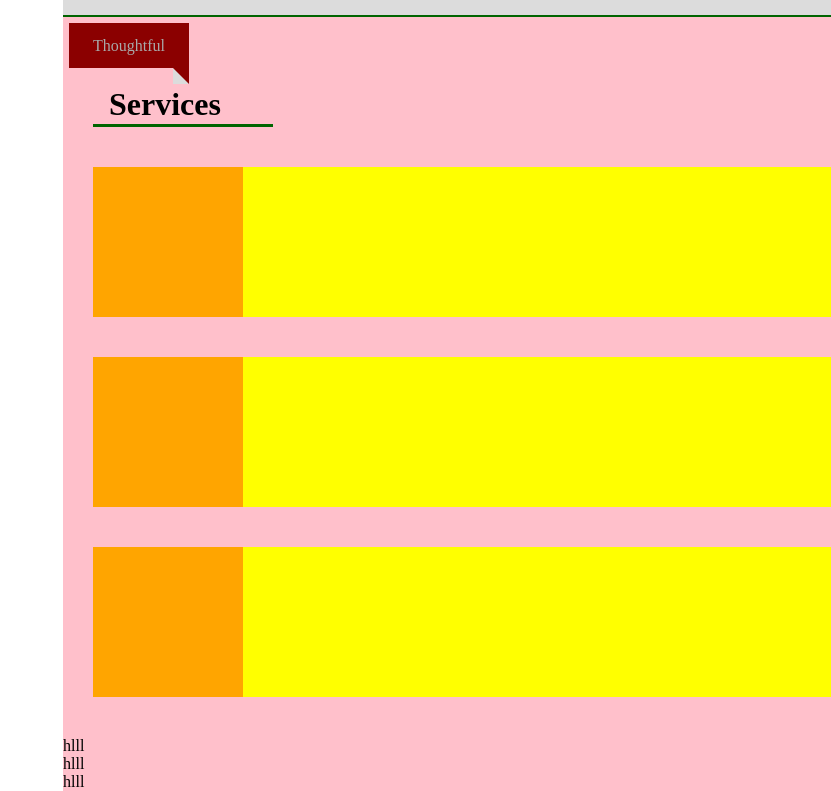
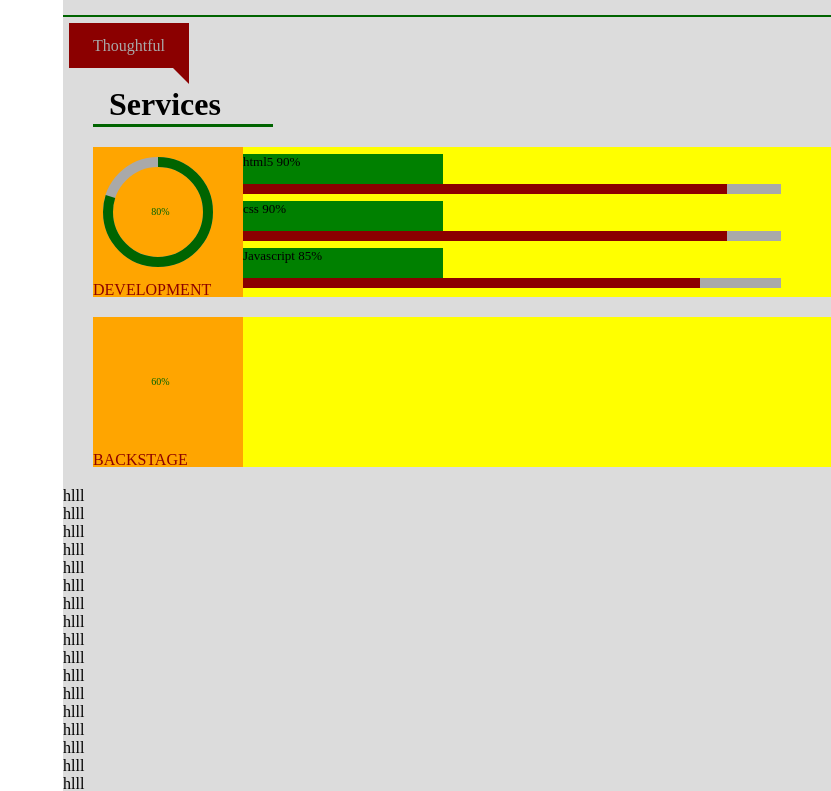
Before and after one commit to wbh1234/wangbaihui, a plain HTML site: page index.html in a window 1280 px wide. Shown: the part 1540-2331 px from the top of the page, without its empty margins (449-1280 px from the left). Drawn offline with Linux system fonts and the light colour scheme.

Commit message:
My personal websit the background come on the first day the two day the menu is a question
introduce me and have a good start

I learn many knowledge that I don't know president, and I'm so happy

```diff
--- a/css/index.css
+++ b/css/index.css
@@ -266,23 +266,73 @@
 #skill{
     width: 60%;
     float: right;
-    background:pink;
+    background:gainsboro;
 
 
 }
-#skill #skill_contain{
+#skill .skill_contain{
     width: 100%;
     overflow: hidden;
 }
 #skill .skill_spect{
     width: 100%;
     height:150px;
+    /*border:solid 1px darkgreen;*/
     background:yellow;
-    margin:40px 30px;
+    margin:20px 30px;
 }
 .skill_spect .circle{
     display: block;
     width: 150px;
     height: 150px;
     background: orange;
+    float: left;
+    position: relative;
 }
+.circle .percent{
+    display: block;
+    width: 30px;
+    height: 130px;
+    text-align: center;
+    line-height: 130px;
+    font-size:10px;
+    color: darkgreen;
+    position: absolute;
+    top: 0;
+    left: 35%;
+}
+.circle h7{
+    color: darkred;
+}
+.skill_spect .skill_tree{
+    width: 200px;
+    height: 30px;
+    margin-top:7px;
+    background:green;
+    float: left;
+    font-size: 13px;
+    overflow: hidden;
+    /*float: right;*/
+}
+.skill_spect .tree_one{
+    width: 70%;
+    height: 10px;
+    background: darkgrey;
+    float: left;
+    /*overflow: hidden;*/
+}
+.tree_one #tree_one_tt{
+    width:90%;
+    height: 10px;
+    background:darkred;
+}
+.tree_one #tree_one_dd{
+    width:90%;
+    height: 10px;
+    background:darkred;
+}
+.tree_one #tree_one_cc{
+    width:85%;
+    height: 10px;
+    background:darkred;
+}
--- a/index.html
+++ b/index.html
@@ -121,26 +121,55 @@
             <span class="htll2"> </span>
             <h1>&nbsp;&nbsp;Services</h1>
         </div>
-        <div id="skill_contain">
+        <div class="skill_contain">
             <div class="skill_spect">
                 <span class="circle">
-                    <canvas height="122" width="122" style="height:150px; width:150px;"></canvas>
+                    <span class="percent">
+                        80%
+                    </span>
+                    <canvas id="myCanvas" width="130" height="130"></canvas>
+                    <h7> DEVELOPMENT</h7>
+                </span>
+                <div class="skill_tree">
+                    html5  90%
+                </div>
+                <div class="tree_one">
+                    <div id="tree_one_tt"></div>
 
-                </span>
+                </div>
+                <div class="skill_tree">
+                    css  90%
+                </div>
+                <div class="tree_one">
+                    <div id="tree_one_dd"></div>
+                </div>
+                <div class="skill_tree">
+                    Javascript  85%
+                </div>
+                <div class="tree_one">
+                    <div id="tree_one_cc"></div>
+                </div>
+
 
             </div>
             <div class="skill_spect">
                 <span class="circle">
+                     <span class="percent">
+                        60%
+                    </span>
+                     <canvas id="myCanvas2" width="130" height="130"></canvas>
+                    <h7> BACKSTAGE</h7>
 
                 </span>
 
-            </div>
-            <div class="skill_spect">
-                <span class="circle">
+            <!--</div>-->
+            <!--<div class="skill_spect">-->
+                <!--<span class="circle">-->
+                    <!--<canvas height="122" width="122" style="height:125px; width:125px;"></canvas>-->
 
-                </span>
+                <!--</span>-->
 
-            </div>
+            <!--</div>-->
         </div>
         hlll <br>
         hlll <br>
@@ -168,81 +197,11 @@
         hlll <br>
         hlll <br>
         hlll <br>
-
-
-
-
     </div>
 
-
-        <!--<script>-->
-        <!--var oBackground= document.getElementById("background");-->
-        <!--var oBackground_list = document.getElementById("background_list");-->
-        <!--var aLi = oBackground_list.getElementsByTagName("li");-->
-        <!--var oBackground_img = document.getElementById("background_img");-->
-        <!--var aImg = oBackground_img.getElementsByTagName("img");-->
-        <!--var oPrev = document.getElementById("prev");-->
-        <!--var oNext = document.getElementById("next");-->
-        <!--var nowIndex = 0;//全局变量，保存当前显示的图片的索引-->
-        <!--var timer;-->
-        <!--for(var i=0; i<aLi.length; i++){-->
-            <!--aLi[i].index = i;//给每个li对象自定义属性，保存住当时的i的值-->
-            <!--/*-->
-             <!--相当于：-->
-             <!--aLi[0].index = 0;-->
-             <!--aLi[1].index = 1;-->
-             <!--aLi[2].index = 2;-->
-             <!--aLi[3].index = 3;*/-->
-            <!--aLi[i].onmouseover = function(){-->
-                <!--nowIndex = this.index;-->
-                <!--changeImg();-->
-            <!--};-->
-        <!--}-->
-
-        <!--oPrev.onclick = oNext.onclick = function(){-->
-            <!--if(this === oPrev){-->
-                <!--nowIndex&#45;&#45;;-->
-                <!--if(nowIndex == -1){-->
-                    <!--nowIndex = aLi.length - 1;//3-->
-                <!--}-->
-            <!--}else{-->
-                <!--nowIndex++;-->
-                <!--if(nowIndex == aLi.length){-->
-                    <!--nowIndex = 0;-->
-                <!--}-->
-            <!--}-->
-            <!--changeImg();-->
-        <!--};-->
-
-        <!--oPrev.onselectstart = oNext.onselectstart = function(){-->
-            <!--return false;-->
-        <!--};-->
-
-        <!--oBackground.onmouseover = function(){-->
-            <!--clearInterval(timer);-->
-        <!--};-->
-        <!--oBackground.onmouseout = function(){-->
-            <!--play();-->
-        <!--};-->
-
-        <!--play();-->
-
-        <!--function play(){-->
-            <!--timer = setInterval(function(){-->
-                <!--oNext.onclick();-->
-            <!--}, 1500);-->
-        <!--}-->
-
-        <!--function changeImg(){-->
-            <!--for(var i=0; i<aLi.length; i++){-->
-                <!--aLi[i].className = "";-->
-                <!--aImg[i].className = "";-->
-            <!--}-->
-            <!--aLi[nowIndex].className = "selected";-->
-            <!--aImg[nowIndex].className = "selected";-->
-        <!--}-->
-    <!--</script>-->
+    <script src="js/style.js"></script>
     <script src="js/index.js"></script>
+        <!--<script src="js/index1.js"></script>-->
 
 </body>
 </html>
--- /dev/null
+++ b/js/style.js
@@ -0,0 +1,38 @@
+/**
+ * Created by ASUS on 2017/10/18.
+ */
+window.onload = function() {
+    var canvas = document.getElementById("myCanvas");
+    var canvas1 = document.getElementById("myCanvas");
+    var context = canvas.getContext("2d");
+    var context1 = canvas.getContext("2d");
+    var x = canvas.width / 2;
+    var y = canvas.height / 2;
+    var x1 = canvas1.width / 2;
+    var y1 = canvas1.height / 2;
+    var radius = 50;
+    var radius1 = 50;
+    var startAngle = 1 * Math.PI;
+    var startAngle1 = 1.5 * Math.PI;
+    var endAngle = 4* Math.PI;
+    var endAngle1 = 3.1*Math.PI;
+    var counterClockwise = false;
+    var counterClockwise1 = false;
+    context.beginPath();
+    context.arc(x, y, radius, startAngle, endAngle,
+        counterClockwise);
+    context.lineWidth = 10;
+    // 设置线的颜色
+    context.strokeStyle = "darkgray";
+    context.stroke();
+
+
+
+    context1.beginPath();
+    context1.arc(x1, y1, radius1, startAngle1, endAngle1,counterClockwise1);
+    context1.lineWidth = 10;
+    context1.strokeStyle = "darkgreen";
+    context1.stroke();
+
+
+};
```
Also changed, not shown: js/index1.js (added, +38 -0 lines).
